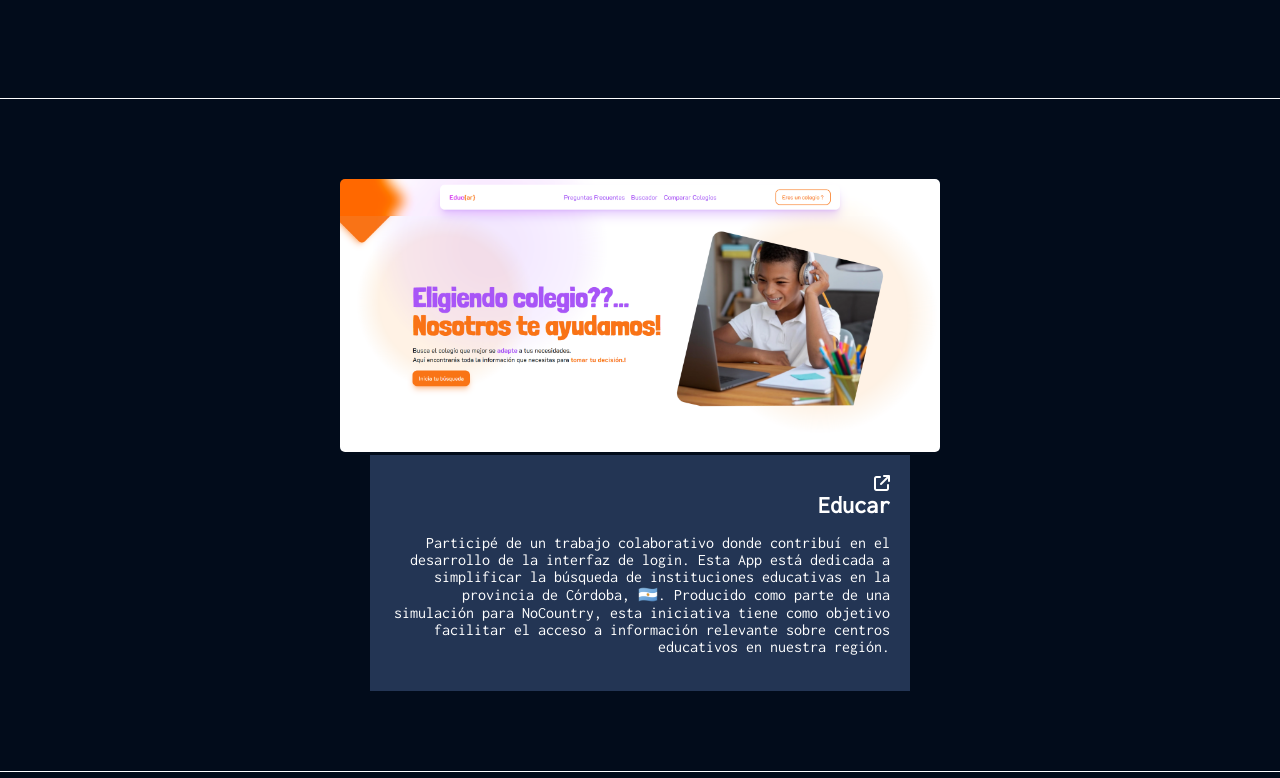
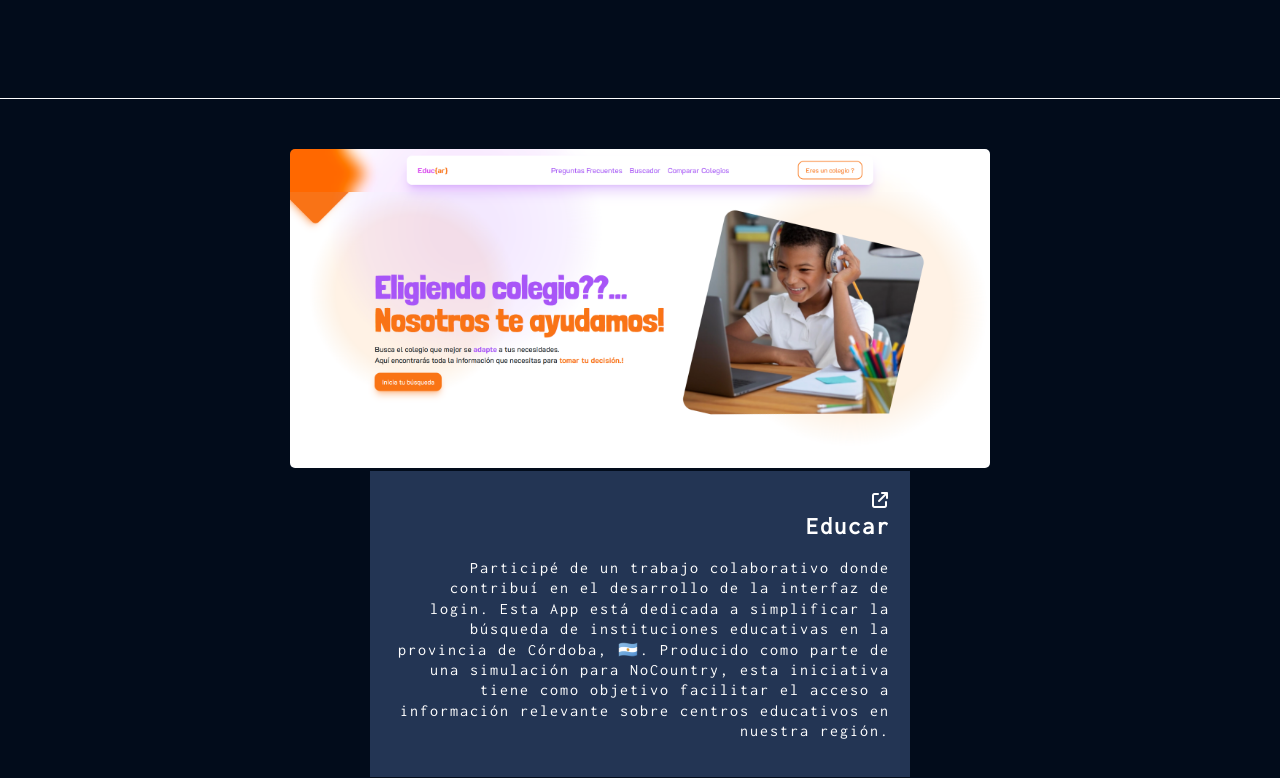
Before and after one commit to CristianMozetich/Portfolio, a React (Vite) app: page / in a window 1280 px wide. Shown: the part 602-1380 px from the top of the page. Built offline with nearby package versions, Linux system fonts and the light colour scheme.

Commit message:
actualizaciones

```diff
--- a/src/Components/EducarProyect/EducarProyect.css
+++ b/src/Components/EducarProyect/EducarProyect.css
@@ -7,11 +7,11 @@
     max-width: 1300px;
     border-top: 1px solid white;
     border-bottom: 1px white solid;
-    padding: 80px;
+    padding: 50px;
 }
 
 .img_educar{
-    width: 600px;
+    width: 700px;
     max-width: 100%;
     height: auto;
     transition: 0.3s ease;
@@ -28,6 +28,8 @@
     text-align: end;
     width: 500px;
     max-width: 100%;
+    letter-spacing: 0.125rem;
+    line-height: 1.275;
 }
 
 .desc_educar h2{
```
